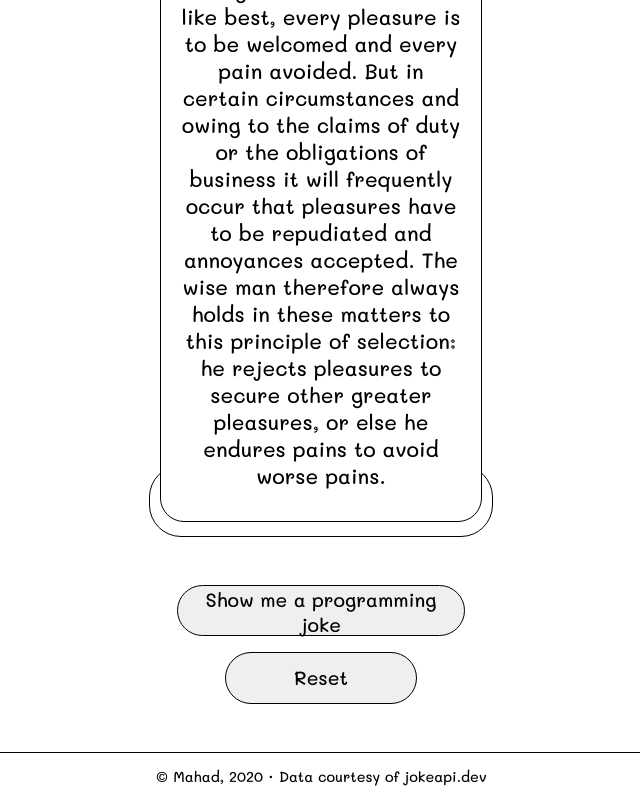
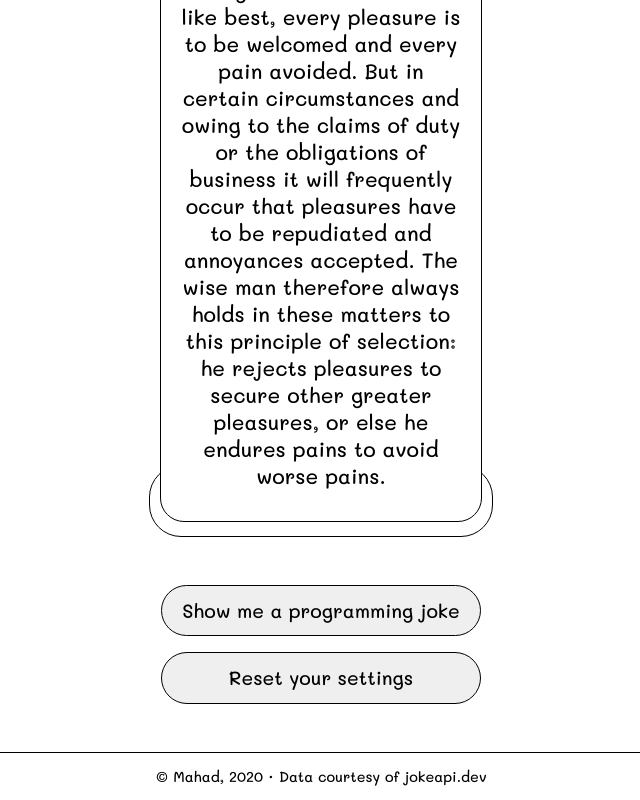
Before and after one commit to Elir-Mahad/jokery, a React (Create React App) app: page / in a window 1280 px wide. Shown: the part 2923-3723 px from the top of the page, without its empty margins (319-959 px from the left). Built offline with nearby package versions, Linux system fonts and the light colour scheme.

Commit message:
style(jokecard): change show joke and reset buttons widths

```diff
--- a/src/Styles.js
+++ b/src/Styles.js
@@ -144,31 +144,35 @@ export const JokeIcon = styled.button`
 
 export const ShowJoke = styled.button`
   margin-top: 3rem;
-  width: 18rem;
+  width: 20rem;
   height: 3.2rem;
   border-radius: 2rem;
   border: 1px solid black;
   font-size: 1.2rem;
   cursor: pointer;
   @media (max-width: 500px) {
-    width: 12rem;
     font-size: 1rem;
     height: 3rem;
+  }
+  @media (max-width: 400px) {
+    width: 95%;
   }
 `;
 
 export const Reset = styled.button`
   margin-top: 1rem;
   font-size: 1.2rem;
-  width: 12rem;
+  width: 20rem;
   height: 3.2rem;
   border-radius: 2rem;
   border: 1px solid black;
   cursor: pointer;
   @media (max-width: 500px) {
-    width: 8rem;
     font-size: 1rem;
     height: 3rem;
+  }
+  @media (max-width: 400px) {
+    width: 95%;
   }
 `;
 
--- a/src/components/SettingsCard.js
+++ b/src/components/SettingsCard.js
@@ -323,7 +323,7 @@ function SettingsCard() {
             tempText is hidden and jsButtonText will display strings
             based on the user category selection */}
           </ShowJoke>
-          <Reset onClick={showSet}>Reset</Reset>
+          <Reset onClick={showSet}>Reset your settings</Reset>
         </JokecardBox>
       )}
     </div>
```
